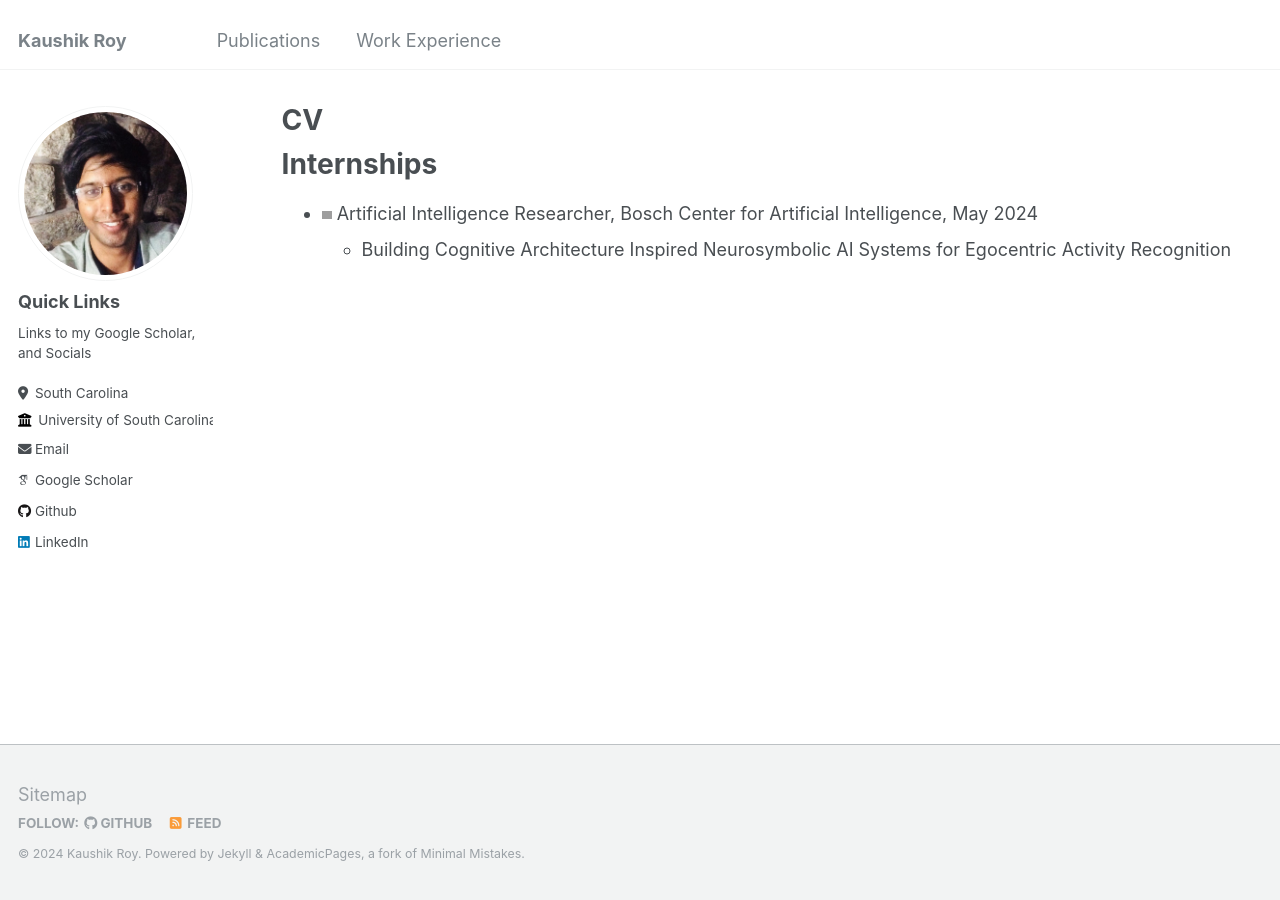
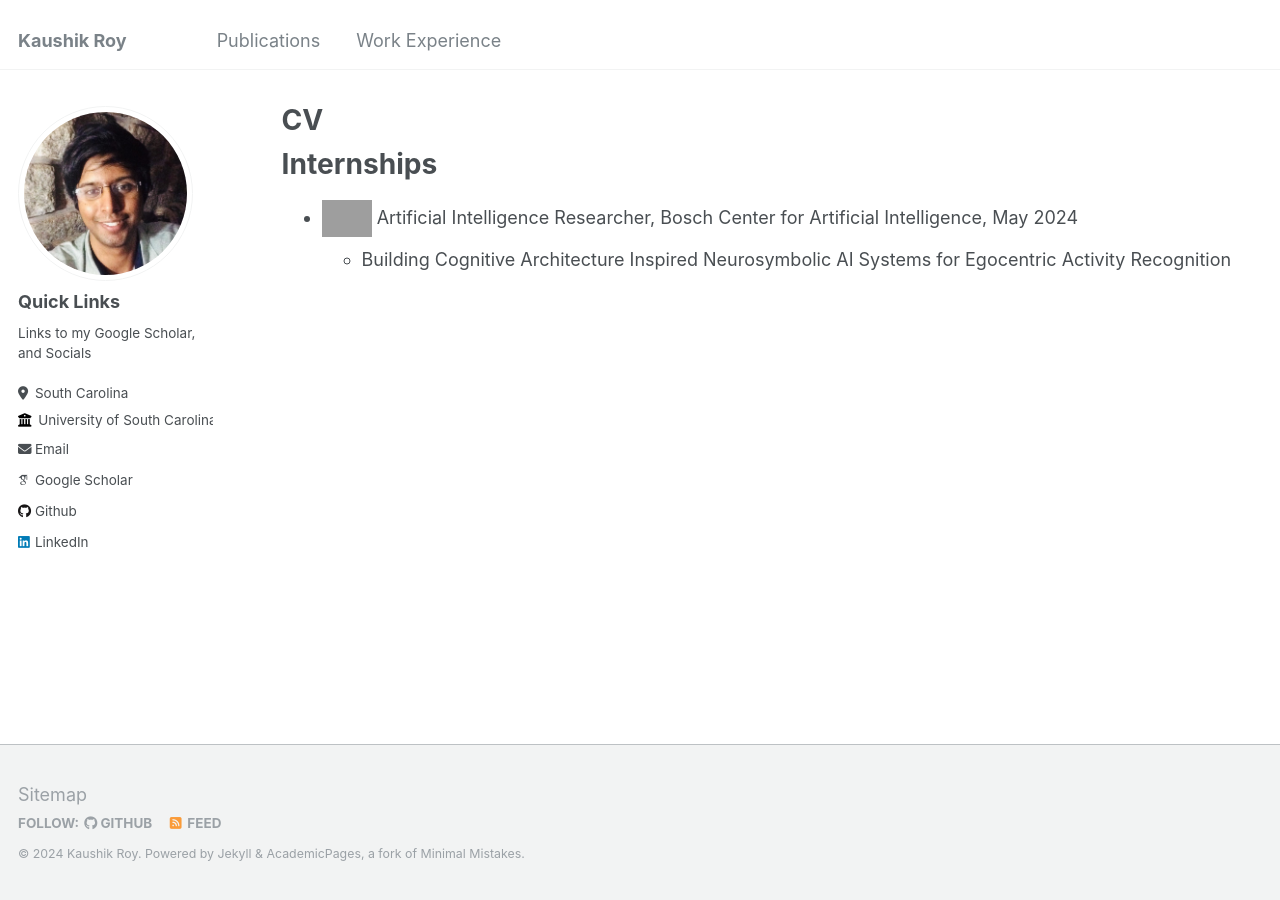
Before and after one commit to kauroy1994/home, a Jekyll site: the page built from _pages/cv.md, in a window 1280 px wide. Built offline with Jekyll 4.4.1, drawn with Linux system fonts in a browser that asks for light colours; some web fonts are replaced; grey boxes are pictures that could not be loaded.

Commit message:
Update cv.md

```diff
--- a/_pages/cv.md
+++ b/_pages/cv.md
@@ -10,5 +10,5 @@
 Internships
 ======
 
-* <img src="https://github.com/kauroy1994/home/assets/57400980/8891649c-c178-41b9-8182-18d9c138fc95" width="10" height="10"> Artificial Intelligence Researcher, Bosch Center for Artificial Intelligence, May 2024
+* <img src="https://github.com/kauroy1994/home/assets/57400980/8891649c-c178-41b9-8182-18d9c138fc95" width="50" height="50"> Artificial Intelligence Researcher, Bosch Center for Artificial Intelligence, May 2024
   * Building Cognitive Architecture Inspired Neurosymbolic AI Systems for Egocentric Activity Recognition
```
